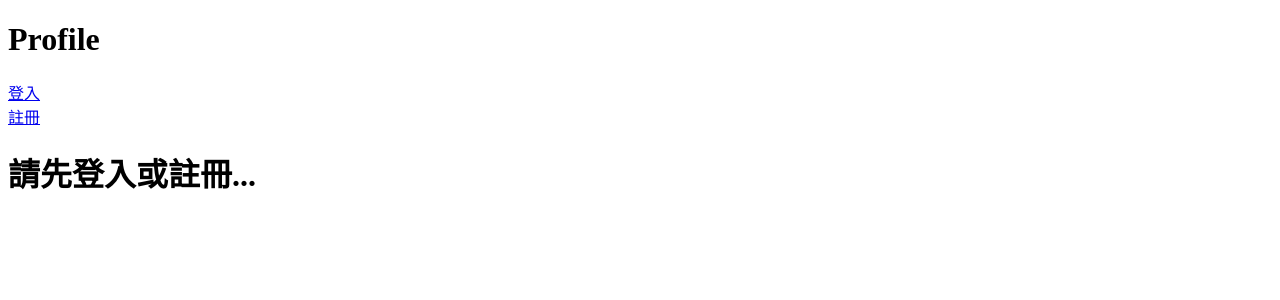
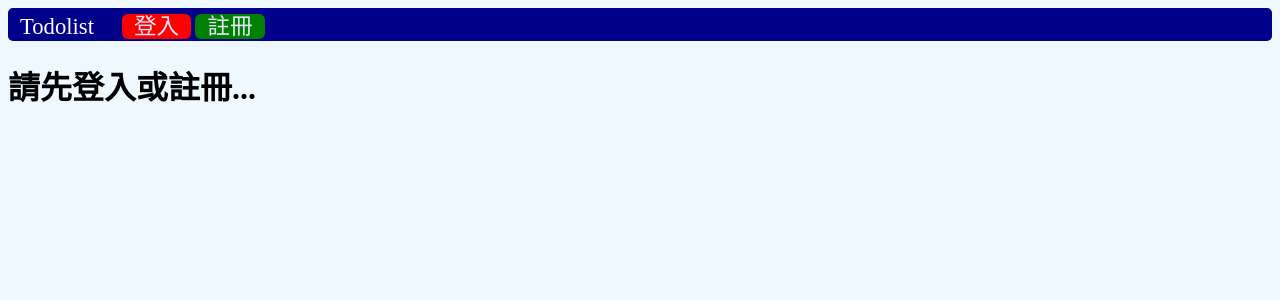
Before and after one commit to PaulChenchi/todolist, a Django app: page / in a window 1280 px wide. Shown: the top 300 px of the page. Run offline with Django 4.2, Linux system fonts and the light colour scheme.

Commit message:
加入css

```diff
--- a/templates/base.html
+++ b/templates/base.html
@@ -8,18 +8,71 @@
         {% endblock%}
     </title>
 </head>
+<style>
+    .username {
+        color: white;
+        font-size: 0.8cm;
+        padding-right: 10px;
+    }
+
+    #navbar {
+        background-color: darkblue;
+        border-radius: 5px;
+    }
+
+    body {
+        background-color: aliceblue;
+    }
+
+    .register {
+        background-color: green;
+    }
+
+    .login {
+        background-color: red;
+    }
+
+    a {
+        background-color: #4682b4;
+        color: #e6e6fa;
+        border-radius: 6px;
+        padding: 0 12px;
+        font-size: 0.6cm;
+        text-decoration: none;
+    }
+
+    label {
+        background-color: #d2b48c;
+        font-size: 0.42cm;
+        width: 18px;
+        border-radius: 3px;
+    }
+
+    .title {
+        padding-right: 24px;
+        padding-left: 12px;
+        color: white;
+        font-size: 0.6cm;
+    }
+
+    a:visited {
+        color: yellow;
+    }
+</style>
 
 <body>
-    <h1>Profile</h1>
-    {% if user.is_authenticated %}
+    <div id="navbar">
+        <span class="title">Todolist</span>
 
-    {{user.username}}<a href="{% url 'logout' %}">登出</a>
-    {% else %}
+        {% if user.is_authenticated %}
 
-    <a href="{% url 'login'%}">登入</a><br>
-    <a href="{% url 'register'%}">註冊</a>
-    {% endif %}
+        使用者:<span class="username">{{user.username}}</span><a href="{% url 'logout' %}">登出</a>
+        {% else %}
 
+        <a href="{% url 'login'%}" class="login">登入</a>
+        <a href="{% url 'register'%}" class="register">註冊</a>
+        {% endif %}
+    </div>
     {% block content %}
 
     {% endblock %}
```
